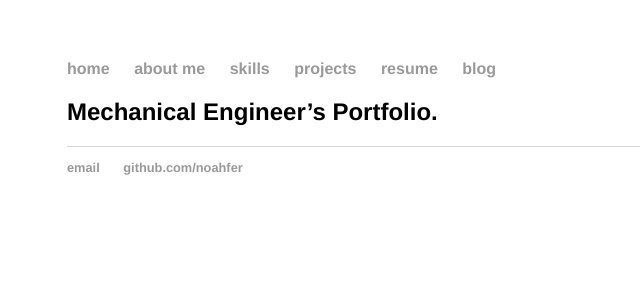
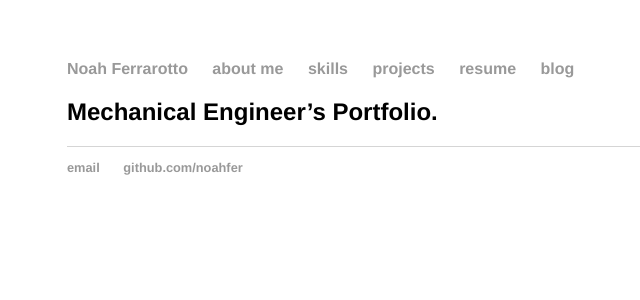
Before and after one commit to noahfer/noahfer.github.io, a Jekyll site: the page built from index.md, in a window 1280 px wide. Shown: the top 300 px of the page, without its empty margins (125-765 px from the left). Built offline with Jekyll 4.4.1, drawn with Linux system fonts in a browser that asks for light colours.

Commit message:
Update default.html

```diff
--- a/_layouts/default.html
+++ b/_layouts/default.html
@@ -8,7 +8,7 @@
 		<body>
 			<nav>
 	    		<ul>
-	        		<li><a href="/">home</a></li>
+	        		<li><a href="/">Noah Ferrarotto</a></li>
 		        	<li><a href="/about">about me</a></li>
 				<li><a href="/skills">skills</a></li>
 				<li><a href="/projects">projects</a></li>
```
